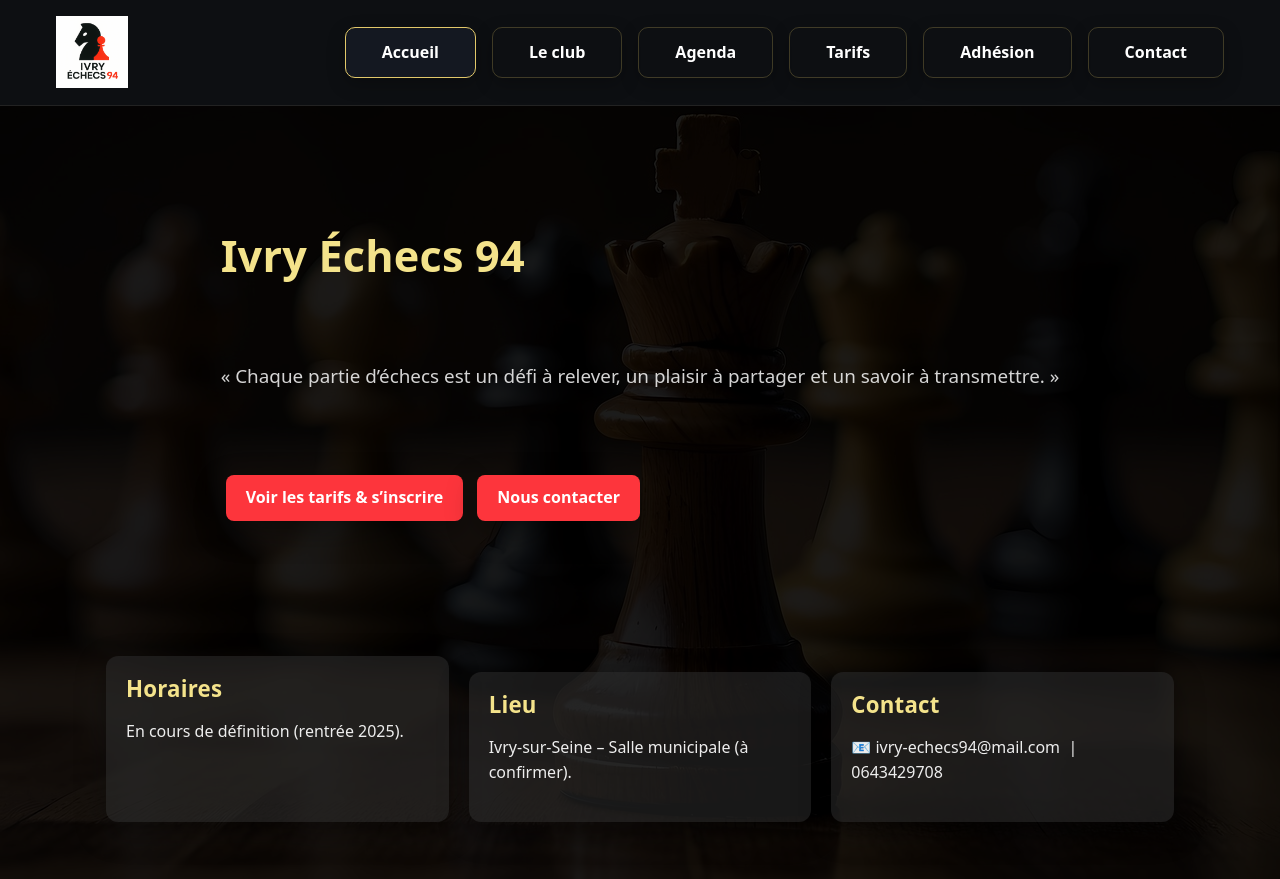
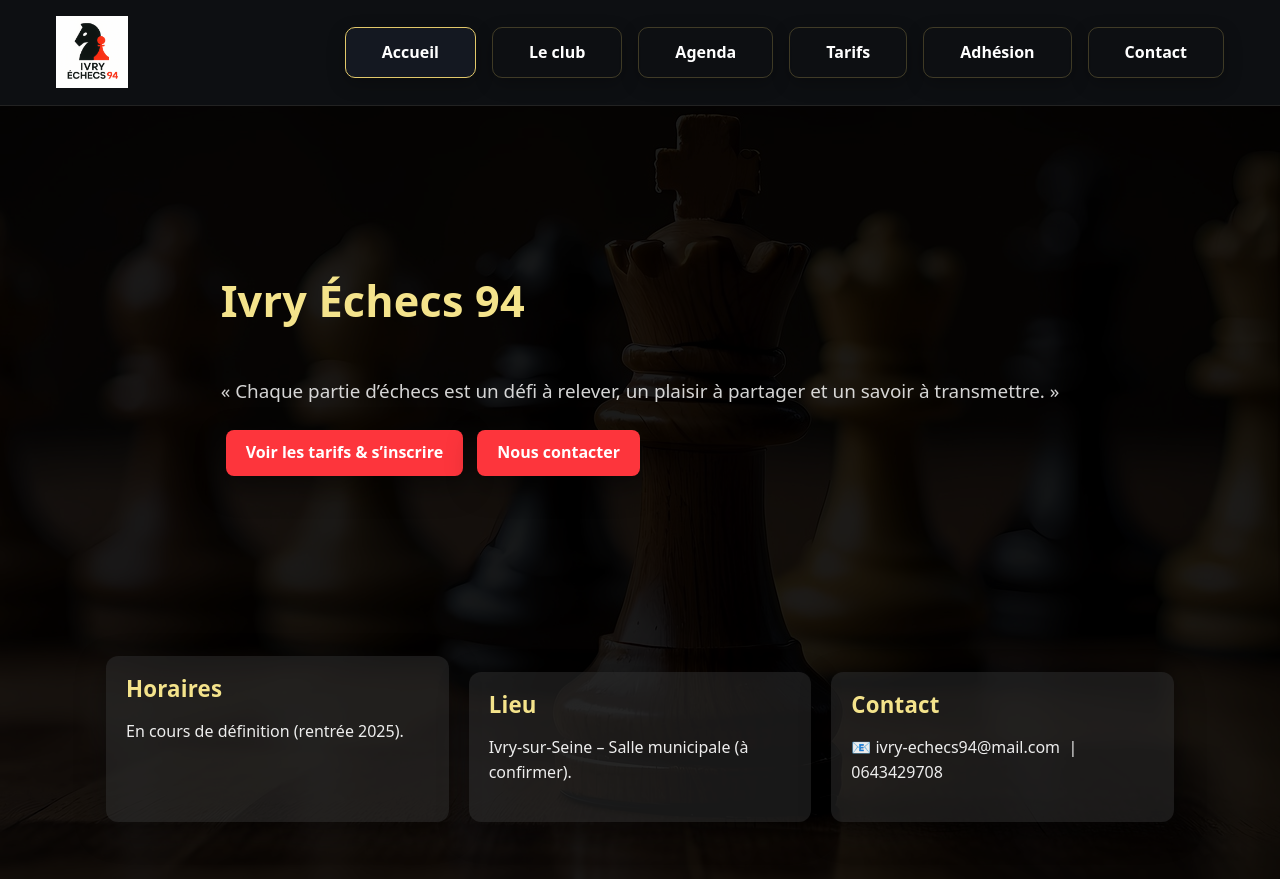
Before and after one commit to Nelwyn64/ivry-echecs-94, a Jekyll site: the page built from index.html, in a window 1280 px wide and 900 px high. Shown: the top 879 px of the window. Built offline with Jekyll 4.4.1, drawn with Linux system fonts in a browser that asks for light colours.

Commit message:
Update Pages du site “accueil”

```diff
--- a/index.html
+++ b/index.html
@@ -8,9 +8,9 @@ lead: ""
 <section class="hero">
   <div class="container">
     <h1>Ivry Échecs 94</h1>
-<p style="margin:80px 0;"></p>
+<p style="margin:50px 0;"></p>
     <p class="lead">« Chaque partie d’échecs est un défi à relever, un plaisir à partager et un savoir à transmettre. »</p>
-<p style="margin:80px 0;"></p>
+<p style="margin:20px 0;"></p>
     <div class="cta">
 
 <p style="margin:40px 0;"></p><p style="margin:40px 0;"></p>
```
